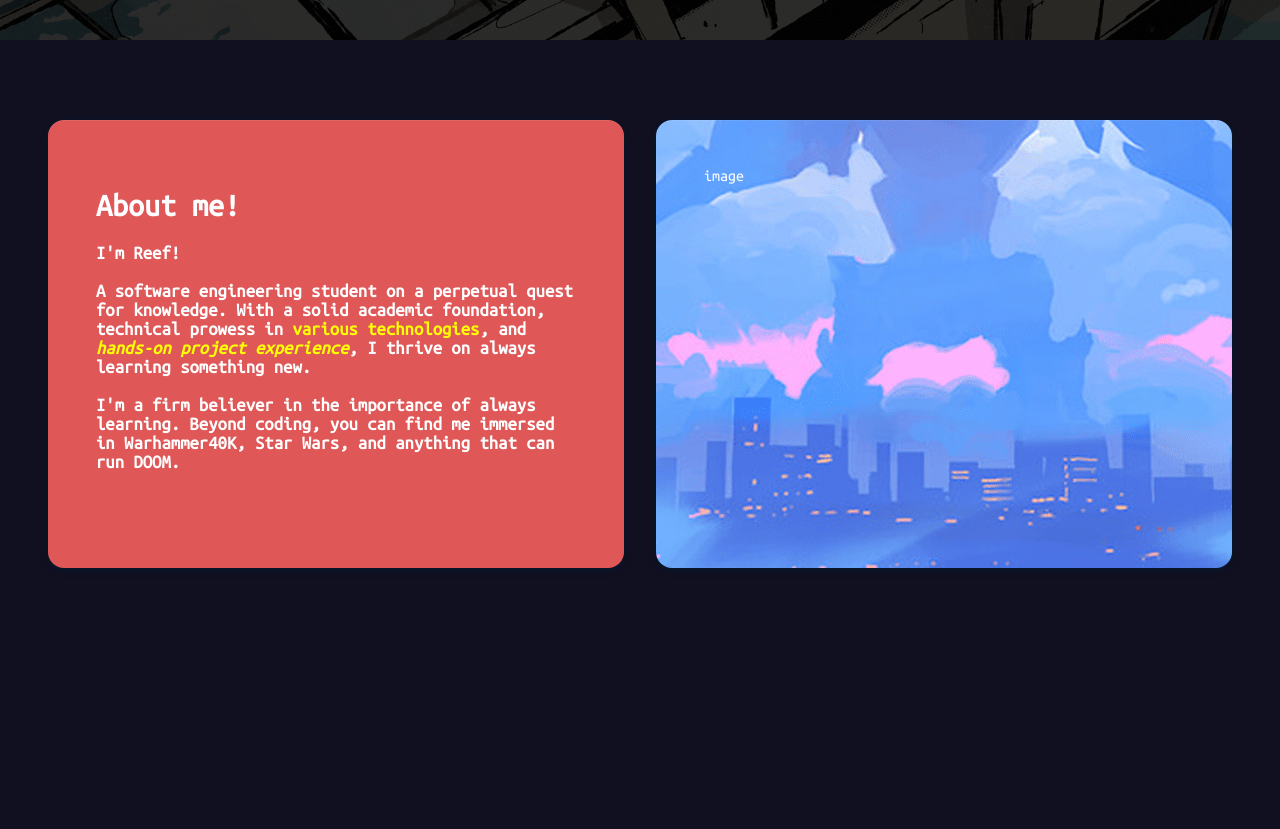
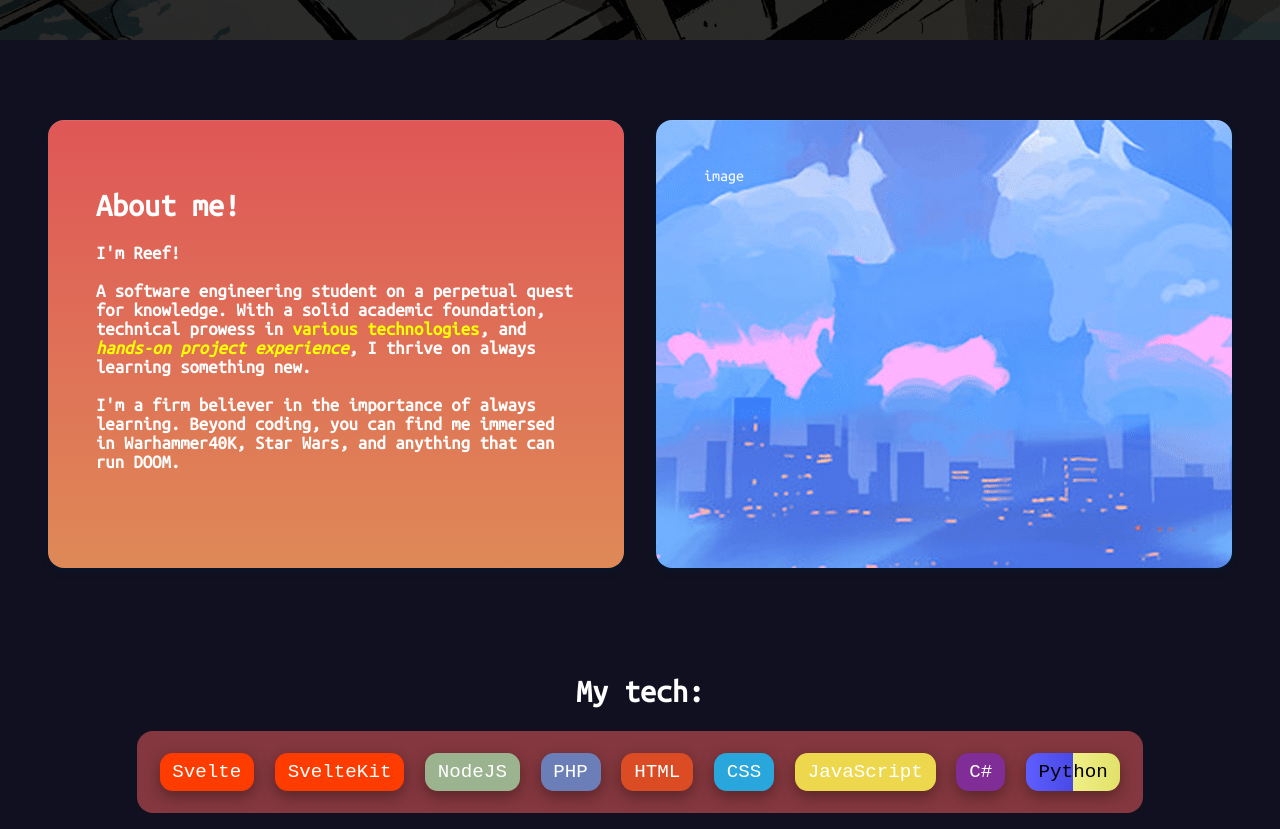
Before and after one commit to Reef-Jackson/placement, a SvelteKit app: page / in a window 1280 px wide. Shown: the part 760-1589 px from the top of the page. Before the commit the page ends 1408 px from the top, so only its background shows below. Built offline with nearby package versions, Linux system fonts and the light colour scheme.

Commit message:
Added tech section with it's nav

```diff
--- a/src/components/nav.svelte
+++ b/src/components/nav.svelte
@@ -23,7 +23,7 @@
     <div class="menu-items {isOpen ? 'active' : ''}">
         <a href="#home" class="menu-item" on:click={toggleMenu}>Home</a>
         <a href="#about" class="menu-item" on:click={toggleMenu}>About Me</a>
-        <a href="#" class="menu-item" on:click={toggleMenu}>Work</a>
+        <a href="#tech" class="menu-item" on:click={toggleMenu}>Tech</a>
         <a href="#" class="menu-item" on:click={toggleMenu}>Contact</a>
     </div>
   </div>
--- a/src/routes/+page.svelte
+++ b/src/routes/+page.svelte
@@ -7,17 +7,16 @@
   let mode;
   let open;
 
-	function scrollIntoView({target}) {
-		const el = document.querySelector(target.getAttribute('href'));
+  function scrollIntoView({ target }) {
+    const el = document.querySelector(target.getAttribute("href"));
     if (!el) return;
     el.scrollIntoView({
-			behaviour: 'smooth'
+      behaviour: "smooth",
     });
   }
 </script>
 
-
-<Nav/>
+<Nav />
 
 <div class="wrapper">
   <div class="hero" id="home">
@@ -35,14 +34,50 @@
     <div class="about-container">
       <div class="text">
         <h1>About me!</h1>
-				<h3>I'm Reef!<br><br> A software engineering student on a perpetual quest for knowledge. With a solid academic foundation, technical prowess in <a href="#home" on:click|preventDefault={scrollIntoView}>various technologies</a>, and <a href="#home" on:click|preventDefault={scrollIntoView}><i>hands-on project experience</i></a>, I thrive on always learning something new. <br><br>I'm a firm believer in the importance of always learning. Beyond coding, you can find me immersed in Warhammer40K, Star Wars, and anything that can run DOOM.</h3>
+        <h3>
+          I'm Reef!<br /><br /> A software engineering student on a perpetual
+          quest for knowledge. With a solid academic foundation, technical
+          prowess in
+          <a href="#tech" on:click|preventDefault={scrollIntoView}
+            >various technologies</a
+          >, and
+          <a href="#home" on:click|preventDefault={scrollIntoView}
+            ><i>hands-on project experience</i></a
+          >, I thrive on always learning something new. <br /><br />I'm a firm
+          believer in the importance of always learning. Beyond coding, you can
+          find me immersed in Warhammer40K, Star Wars, and anything that can run
+          DOOM.
+        </h3>
       </div>
       <div class="image">image</div>
+    </div>
+  </div>
+  <div class="tech" id="tech">
+		<h2 style="font-size: 2rem; color: white; margin-bottom: .5rem">My tech:</h2>
+    <div class="tech-container">
+      <!-- <a href="https://svelte.dev/"> -->
+      <button id="svelte">Svelte</button>
+      <!-- </a> -->
+      <!-- <a href="https://kit.svelte.dev"> -->
+      <button id="sveltekit">SvelteKit</button>
+      <!-- </a> -->
+      <button id="nodejs">NodeJS</button>
+      <button id="php">PHP</button>
+      <button id="html">HTML</button>
+      <button id="css">CSS</button>
+      <button id="js">JavaScript</button>
+      <button id="csharp">C#</button>
+      <button id="python">Python</button>
     </div>
   </div>
 </div>
 
 <style>
+  .wrapper {
+    display: flex;
+    flex-direction: column;
+    justify-content: center;
+  }
   .hero {
     height: 100vh;
     display: flex;
@@ -91,17 +126,23 @@
   .text,
   .image {
     width: 30rem;
-			background-color:#df5757;
+    background-color: #df5757;
     margin: 1rem;
     border-radius: 1rem;
     padding: 3rem;
-			box-shadow: rgba(6, 24, 44, 0.4) 0px 0px 0px 2px, rgba(6, 24, 44, 0.65) 0px 4px 6px -1px, rgba(255, 255, 255, 0.08) 0px 1px 0px inset;
+    box-shadow: rgba(6, 24, 44, 0.4) 0px 0px 0px 2px,
+      rgba(6, 24, 44, 0.65) 0px 4px 6px -1px,
+      rgba(255, 255, 255, 0.08) 0px 1px 0px inset;
+  }
+
+	.text {
+		background: rgb(223,87,87);
+		background: linear-gradient(180deg, rgba(223,87,87,1) 0%, rgb(223, 137, 87) 100%);
 	}
 
   .image {
     background-image: url($lib/eva.png);
     background-position: center;
-
   }
 
   .text a {
@@ -113,6 +154,75 @@
     text-decoration: underline;
   }
 
+  .tech {
+    width: 100vw;
+    background-color: #111020;
+    display: flex;
+    justify-content: center;
+    align-items: center;
+    flex-direction: column;
+  }
+
+  .tech-container {
+    height: fit-content;
+    width: fit-content;
+		background: #df57578f;
+		border-radius: 1rem;
+    margin: 1rem;
+    padding: 1rem;
+    flex-wrap: 1;
+  }
+
+  .tech-container button {
+    padding-left: 0.8rem;
+    padding-right: 0.8rem;
+    padding-top: 0.5rem;
+    padding-bottom: 0.5rem;
+    margin: 0.4rem;
+    border-radius: .8rem;
+    font-size: 1.2rem;
+    font-family: "Ubuntu", monospace;
+    color: white;
+    border: none;
+    box-shadow: rgba(0, 0, 0, 0.35) 0px 5px 15px;
+    transition: transform 0.2s;
+  }
+
+  .tech-container button:hover {
+    transform: scale(1.1);
+  }
+  #svelte,
+  #sveltekit {
+    background-color: #ff3c00;
+  }
+  #nodejs {
+    background-color: #9bb48f;
+  }
+  #php {
+    background-color: #6c7eb7;
+  }
+  #html {
+    background-color: #db4c25;
+  }
+  #css {
+    background-color: #29a6db;
+  }
+  #csharp {
+    background-color: #802d97;
+  }
+  #python {
+    color: black;
+    background: linear-gradient(
+      to right,
+      rgb(94, 94, 255) 0%,
+      rgb(73, 73, 231) 50%,
+      rgb(239, 239, 135) 50%,
+      rgb(225, 225, 106) 100%
+    );
+  }
+  #js {
+    background-color: #edd84d;
+  }
 
   @media (max-width: 768px) {
     .header-container h1 {
@@ -127,8 +237,31 @@
     .hero {
       background-position: -220vw;
     }
+    .about-me {
+      display: block;
+      margin-bottom: 1rem;
+      height: fit-content;
+    }
     .about-container {
       flex-wrap: wrap;
+      margin-bottom: 2rem;
+      height: fit-content;
+    }
+    .text {
+      padding: 0.8rem;
+      width: 100%;
+    }
+
+    .image {
+      padding: 0.8rem;
+      margin: 1rem;
+      height: 30rem;
+      max-width: 100%;
+    }
+
+    .tech-container {
+      margin: 1rem;
+      border-radius: 1rem;
     }
   }
 
@@ -137,5 +270,4 @@
       background-position: -110vw;
     }
   }
-
 </style>
```
Also changed, not shown: 16 other files (tests, documents, lock files or other folders). Lines whose indentation alone changed are shown as unchanged.
